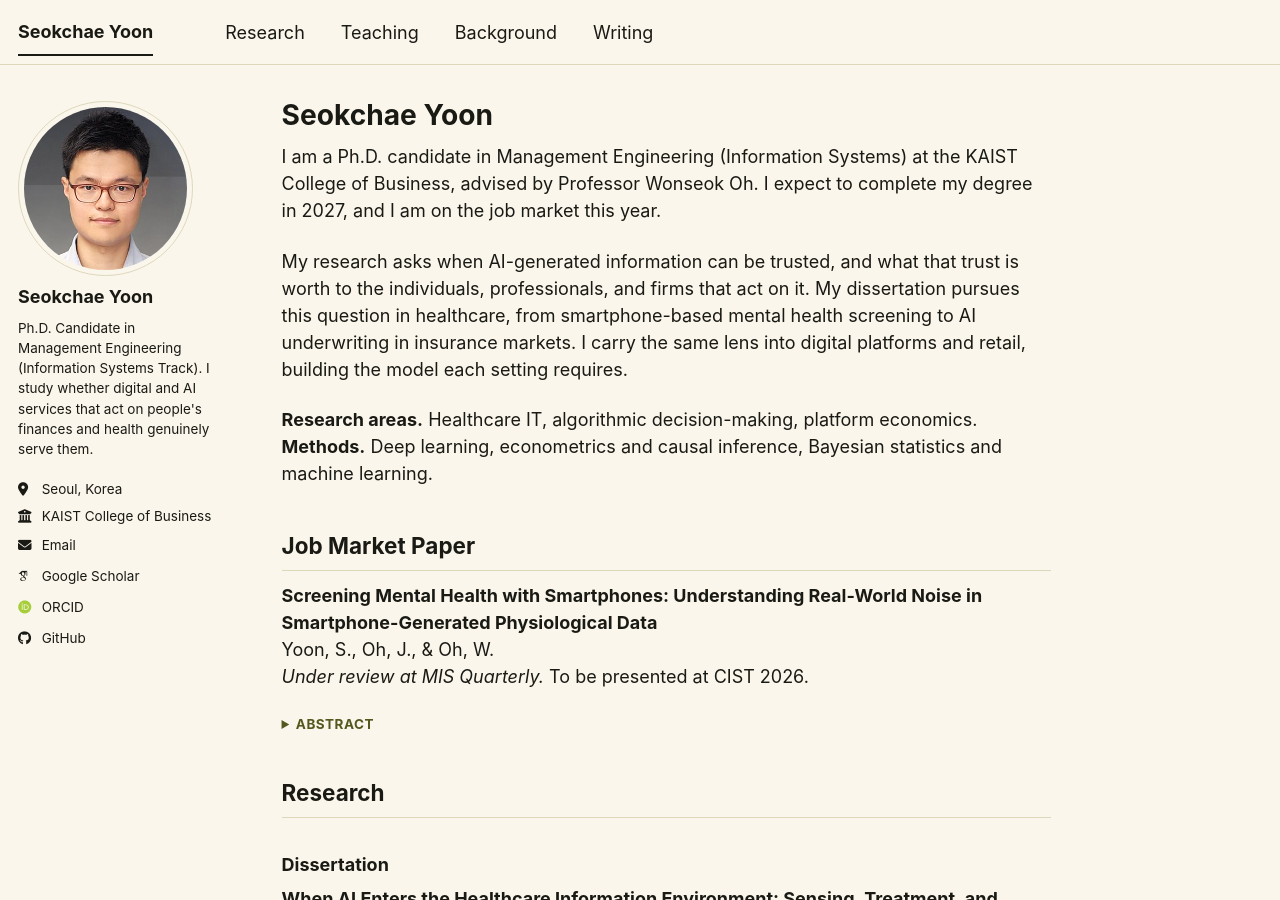
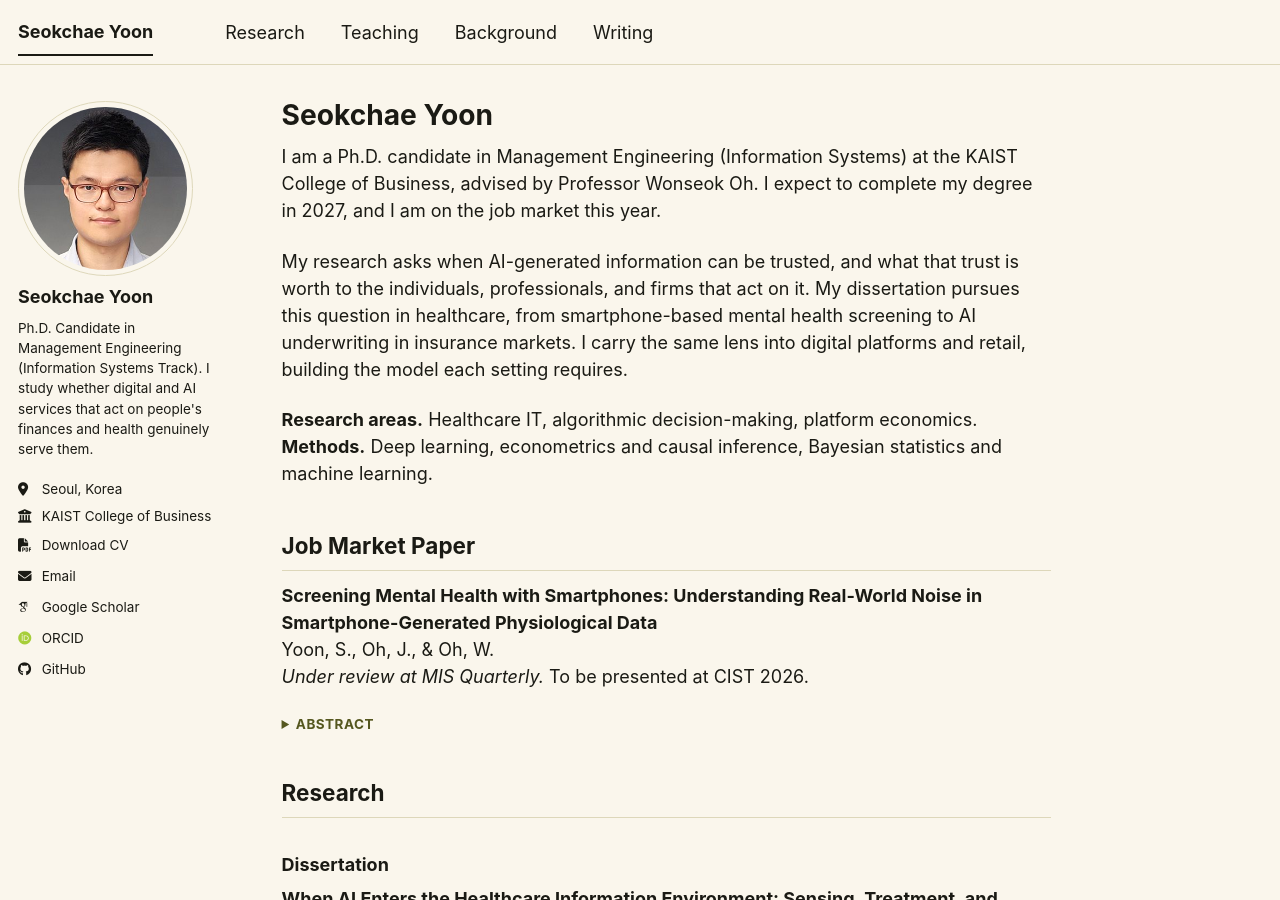
Before and after one commit to seokchae-yoon/seokchae-yoon.github.io, a Jekyll site: the page built from _pages/about.md, in a window 1280 px wide and 900 px high. Built offline with Jekyll 4.4.1, drawn with Linux system fonts in a browser that asks for light colours; some web fonts are replaced; a script bundle is joined from its source files by our own code; library files that are not in the unit come from our copies.

Commit message:
Add Download CV link to sidebar

```diff
--- a/_includes/author-profile.html
+++ b/_includes/author-profile.html
@@ -33,6 +33,7 @@
       {% if author.uri %}
         <li><a href="{{ author.uri }}"><i class="fas fa-fw fa-link icon-pad-right" aria-hidden="true"></i>{{ site.data.ui-text[site.locale].website_label | default: "Website" }}</a></li>
       {% endif %}
+      <li><a href="{{ '/files/Seokchae_Yoon_CV.pdf' | relative_url }}" download><i class="fas fa-fw fa-file-pdf icon-pad-right" aria-hidden="true"></i>Download CV</a></li>
       {% if author.email %}
         <li><a href="mailto:{{ author.email }}"><i class="fas fa-fw fa-envelope icon-pad-right" aria-hidden="true"></i>{{ site.data.ui-text[site.locale].email_label | default: "Email" }}</a></li>
       {% endif %}
```
